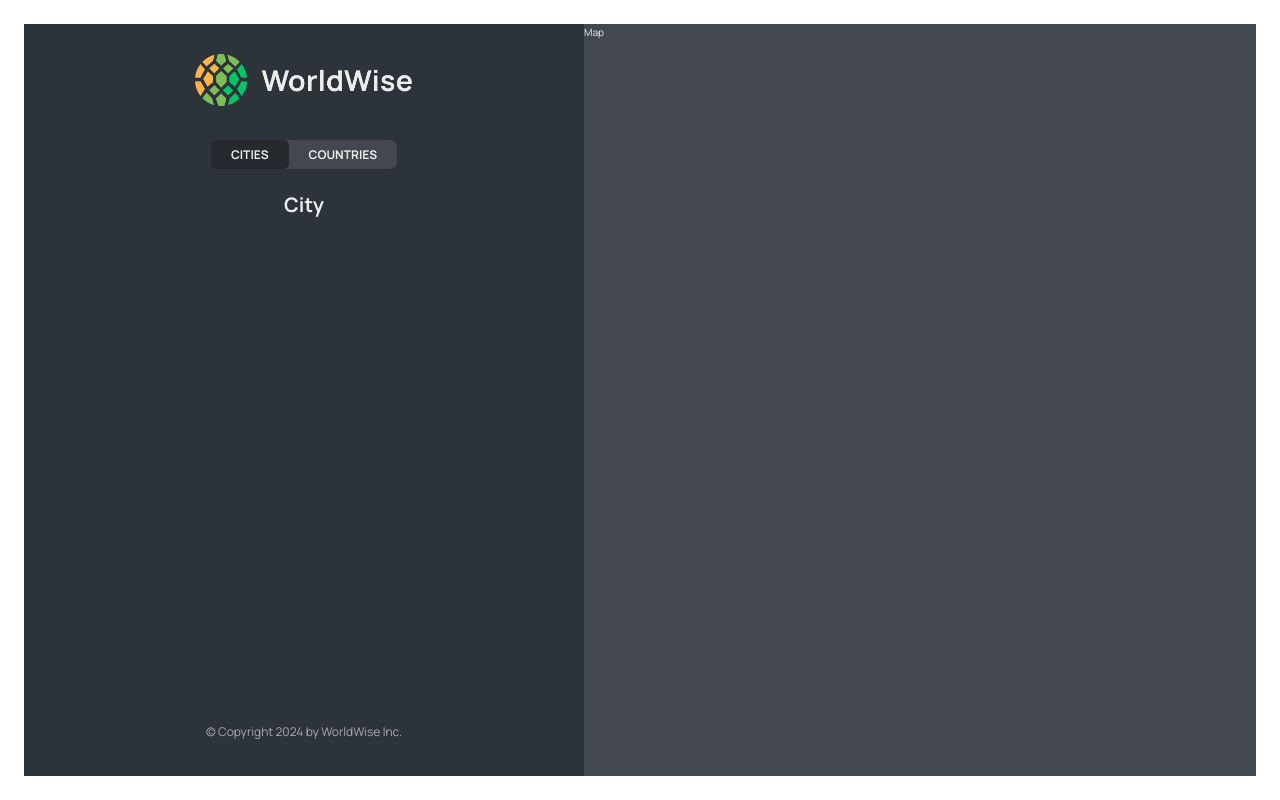
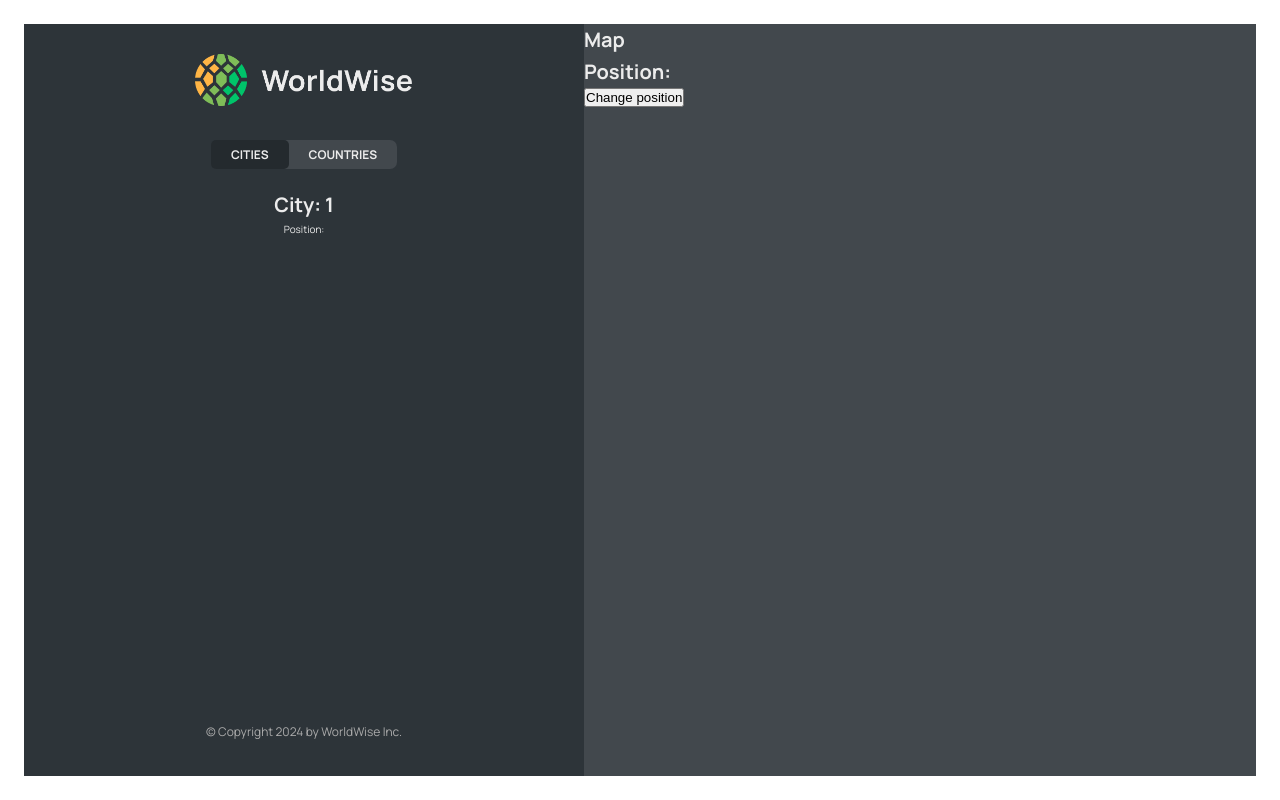
Before and after one commit to quartzeast/worldwise, a React (Vite) app: page /app/cities/1 in a window 1280 px wide. Built offline with nearby package versions, Linux system fonts and the light colour scheme; data requests are answered from the project's data file.

Commit message:
Reading and Setting a Query String

```diff
--- a/src/components/City.jsx
+++ b/src/components/City.jsx
@@ -1,7 +1,7 @@
 // import ButtonBack from './ButtonBack'
 // import styles from './City.module.css'
 
-import { useParams } from 'react-router'
+import { useParams, useSearchParams } from 'react-router'
 
 // const formatDate = date =>
 //   new Intl.DateTimeFormat('en', {
@@ -14,6 +14,11 @@
 function City() {
   const { id } = useParams()
   console.log(id)
+
+  const [searchParams, setSearchParams] = useSearchParams()
+  const lat = searchParams.get('lat')
+  const lng = searchParams.get('lng')
+
   // TEMP DATA
   // const currentCity = {
   //   cityName: 'Lisbon',
@@ -24,7 +29,14 @@
 
   // const { cityName, emoji, date, notes } = currentCity
 
-  return <h1>City</h1>
+  return (
+    <>
+      <h1>City: {id}</h1>
+      <p>
+        Position: {lat} {lng}
+      </p>
+    </>
+  )
 
   // return (
   //   <div className={styles.city}>
--- a/src/components/CityItem.jsx
+++ b/src/components/CityItem.jsx
@@ -10,11 +10,14 @@
   }).format(new Date(date))
 
 function CityItem({ city }) {
-  const { cityName, emoji, date, id } = city
+  const { cityName, emoji, date, id, position } = city
 
   return (
     <li>
-      <Link className={styles.cityItem} to={`${id}`}>
+      <Link
+        className={styles.cityItem}
+        to={`${id}?lat=${position.lat}&lng=${position.lng}`}
+      >
         <span className={styles.emoji}>{emoji}</span>
         <h3 className={styles.name}>{cityName}</h3>
         <time className={styles.date}>{formatDate(date)}</time>
@@ -30,6 +33,10 @@
     emoji: PropTypes.string.isRequired,
     date: PropTypes.string.isRequired,
     id: PropTypes.string.isRequired,
+    position: PropTypes.shape({
+      lat: PropTypes.number.isRequired,
+      lng: PropTypes.number.isRequired,
+    }).isRequired,
   }).isRequired,
 }
 
--- a/src/components/Map.jsx
+++ b/src/components/Map.jsx
@@ -1,7 +1,24 @@
+import { useSearchParams } from 'react-router'
 import styles from './Map.module.css'
 
 function Map() {
-  return <div className={styles.mapContainer}>Map</div>
+  const [searchParams, setSearchParams] = useSearchParams()
+  const lat = searchParams.get('lat')
+  const lng = searchParams.get('lng')
+
+  return (
+    <div className={styles.mapContainer}>
+      <h1>Map</h1>
+      <h1>
+        Position: {lat} {lng}
+      </h1>
+      <button
+        onClick={() => setSearchParams({ lat: 40.712776, lng: -74.005974 })}
+      >
+        Change position
+      </button>
+    </div>
+  )
 }
 
 export default Map
```
